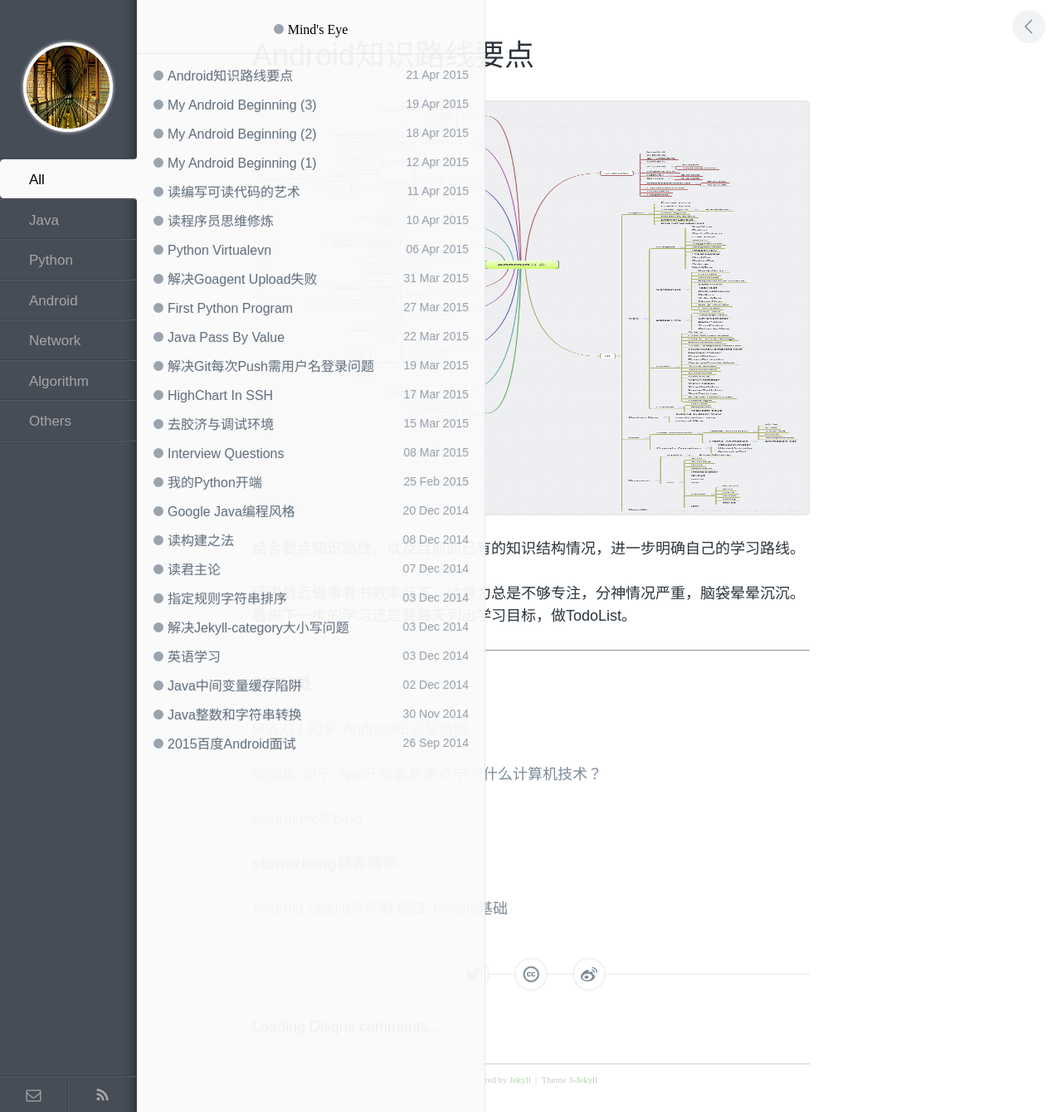
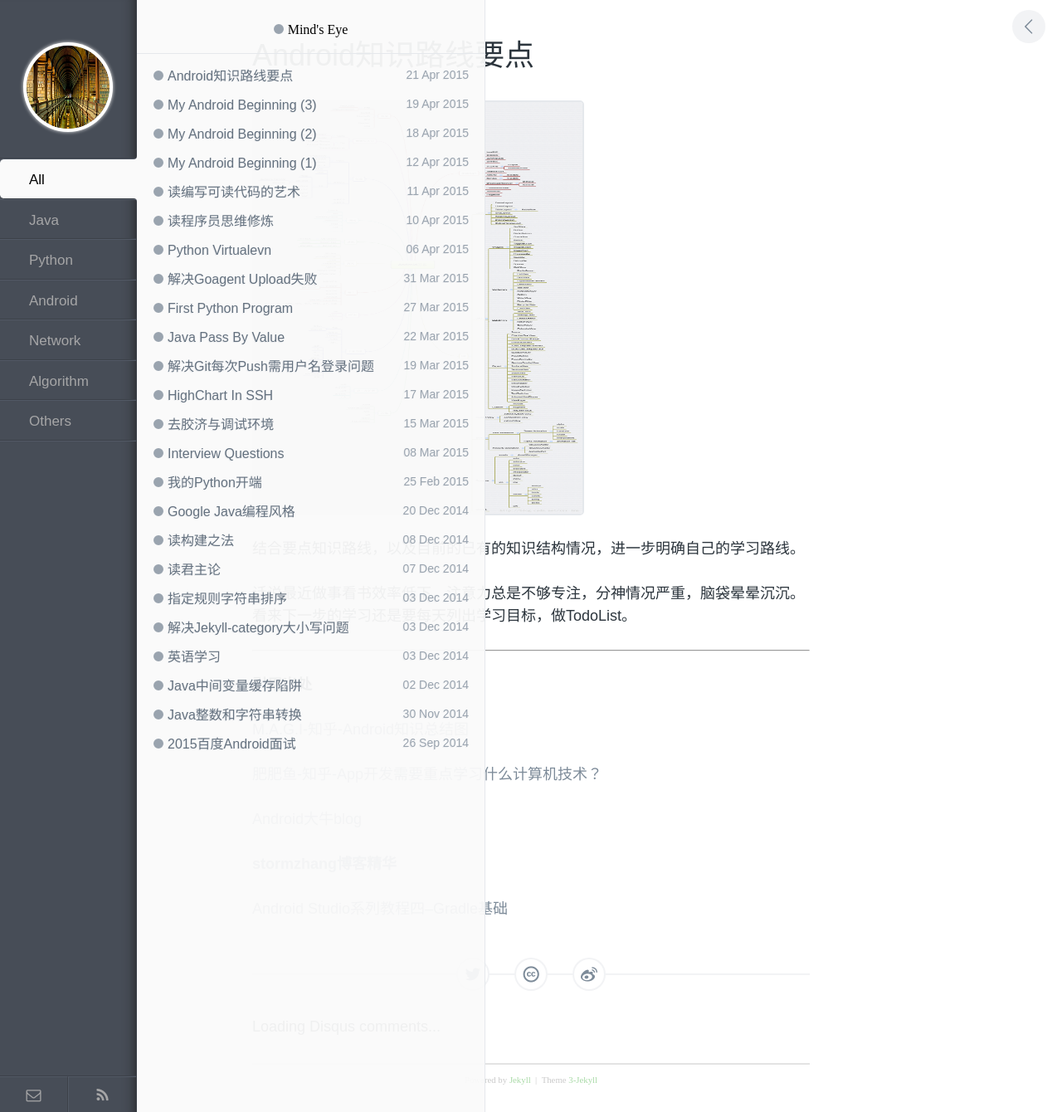
Before and after one commit to enlipan/enlipan.github.io, a Jekyll site: the page built from _posts/2015-4-21-The-Android-outline.md, in a window 1280 px wide. Shown: the whole page at 83% size. Built offline with Jekyll 4.4.1, drawn with Linux system fonts in a browser that asks for light colours; comment, search, counter and statistics services are not loaded.

Commit message:
modify img

```diff
--- a/_posts/2015-4-21-The-Android-outline.md
+++ b/_posts/2015-4-21-The-Android-outline.md
@@ -4,7 +4,7 @@ title: Android知识路线要点
 category: android
 ---
 
-<img src="/assets/img/20150421/Android学习知识要点.png" alt="Android学习知识要点" align="middle" width="100%" height="900">
+<img src="/assets/img/20150421/Android学习知识要点.png" alt="Android学习知识要点" align="middle" width="400" height="800">
 
 结合要点知识路线，以及目前的已有的知识结构情况，进一步明确自己的学习路线。
 
```
